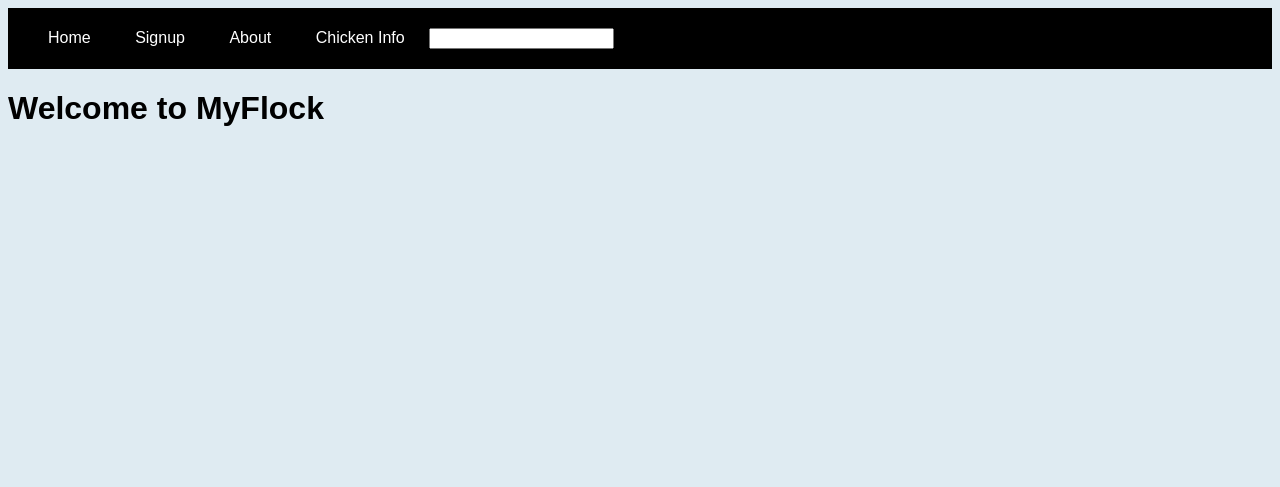
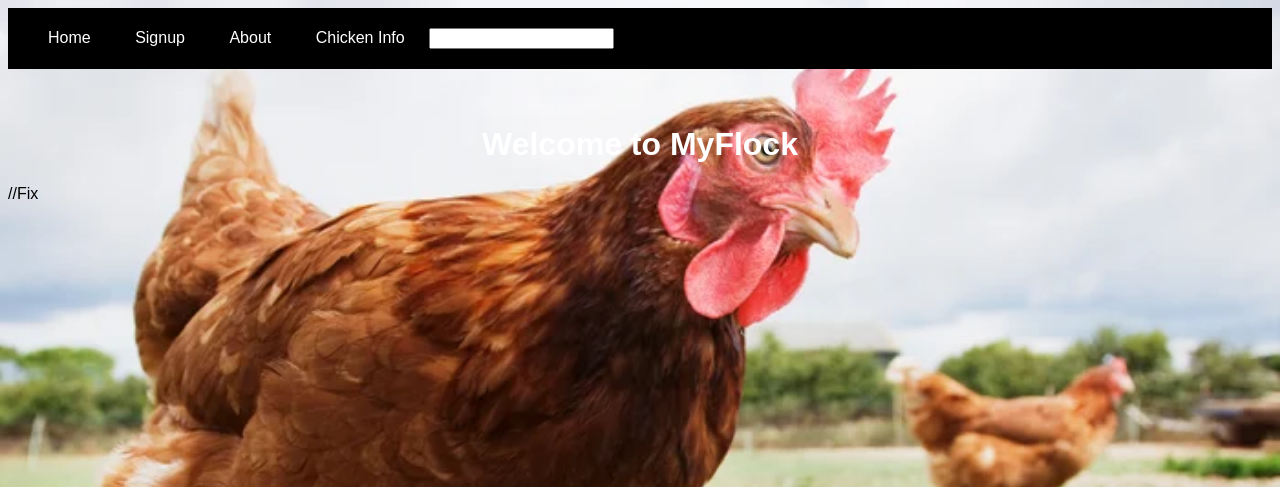
Before and after one commit to NiamhDriscoll/MyFlock-0.9, a Flask app: page / in a window 1280 px wide. Shown: the top 487 px of the page. Run offline with Flask 3, Linux system fonts and the light colour scheme.

Commit message:
Added a background image to index.html.

```diff
--- a/app.py
+++ b/app.py
@@ -20,4 +20,3 @@ if __name__ == '__main__':
     print("Flask app ended")
   except Exception as e:
     print(f"An error occurred: {e}")
-    test
--- a/static/css/style.css
+++ b/static/css/style.css
@@ -1,6 +1,9 @@
 html {
     font-family: Arial;
-    background-color: #DFEBF2;
+    /*#DFEBF2*/
+    background-image: url('../images/4518.webp');
+    background-size: cover;
+    background-attachment: fixed;
 }
   .bar {
     background-color: black;
@@ -55,9 +58,10 @@ html {
     src: url('fonts/Allura-Regular.ttf') format('truetype');
   }
 
-  #MyFlockFont {
+  .MyFlockFont {
     font-family: 'Arial';
     text-align: center;
+    color: white;
   }
   #sign_up_text {
     font-family: Arial;
@@ -69,5 +73,4 @@ html {
       height: 600px;
       background: black;
       margin: 0 auto;
-
   }
--- a/templates/index.html
+++ b/templates/index.html
@@ -1,4 +1,6 @@
 {% extends 'base.html' %}
 {%block content%}
-<h1 class="MyFlockFont">Welcome to MyFlock</h1>
+<br />
+<br />
+<h1 class="MyFlockFont">Welcome to MyFlock</h1> //Fix
 {%endblock%}
--- a/templates/sign_up.html
+++ b/templates/sign_up.html
@@ -6,7 +6,7 @@
     <link rel="icon" href="{{ url_for('static', filename='images/favicon.ico') }}" type="image/x-icon">
     <link rel="stylesheet" href="{{ url_for('static', filename='css/style.css') }}">
 </head>
-<body>
+<body class="background">
     <br />
     <br />
     <br />
```
Also changed, not shown: static/images/McMurrayHatchery-MeatBirds-NewHampshire.jpg (added), static/images/home.png (added).
